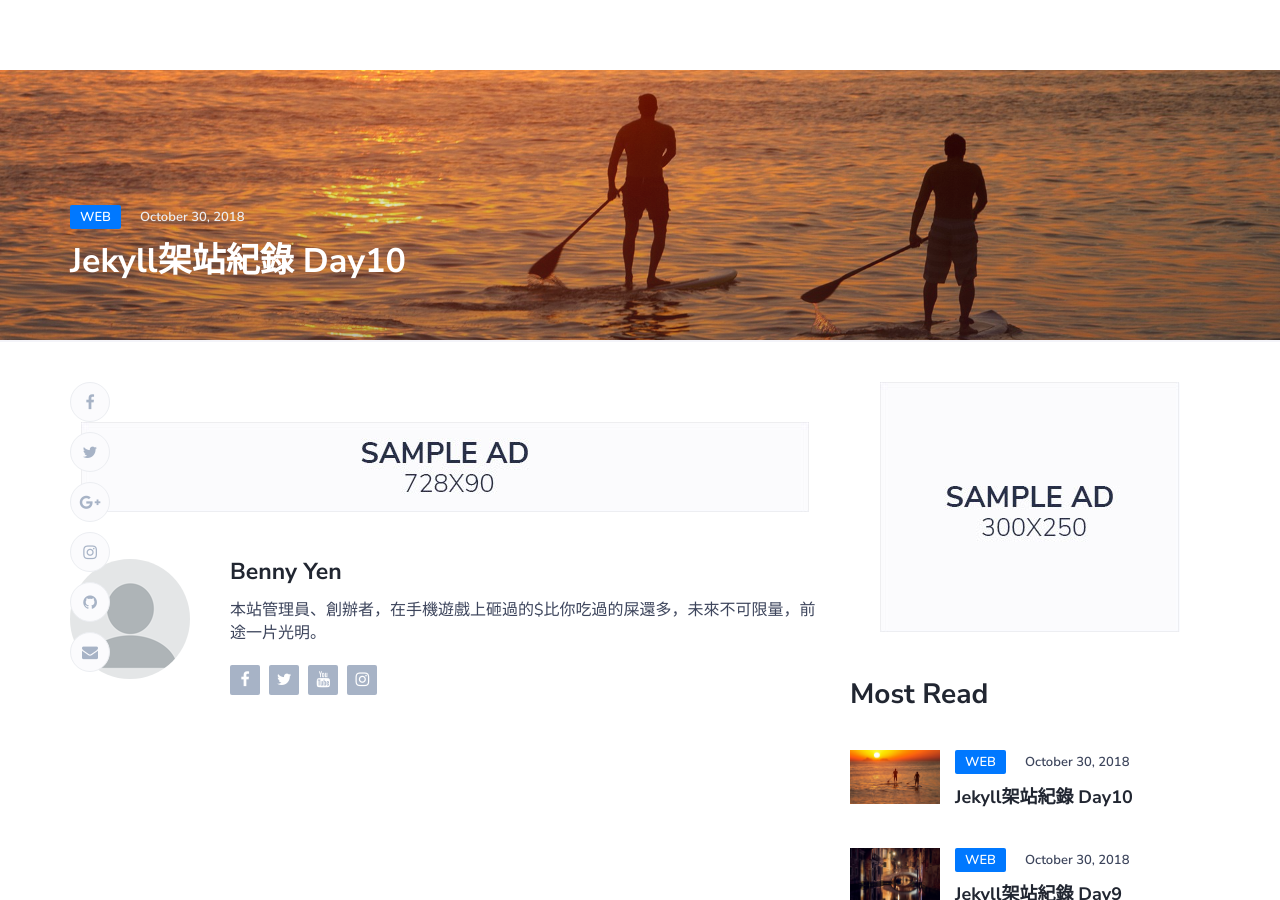
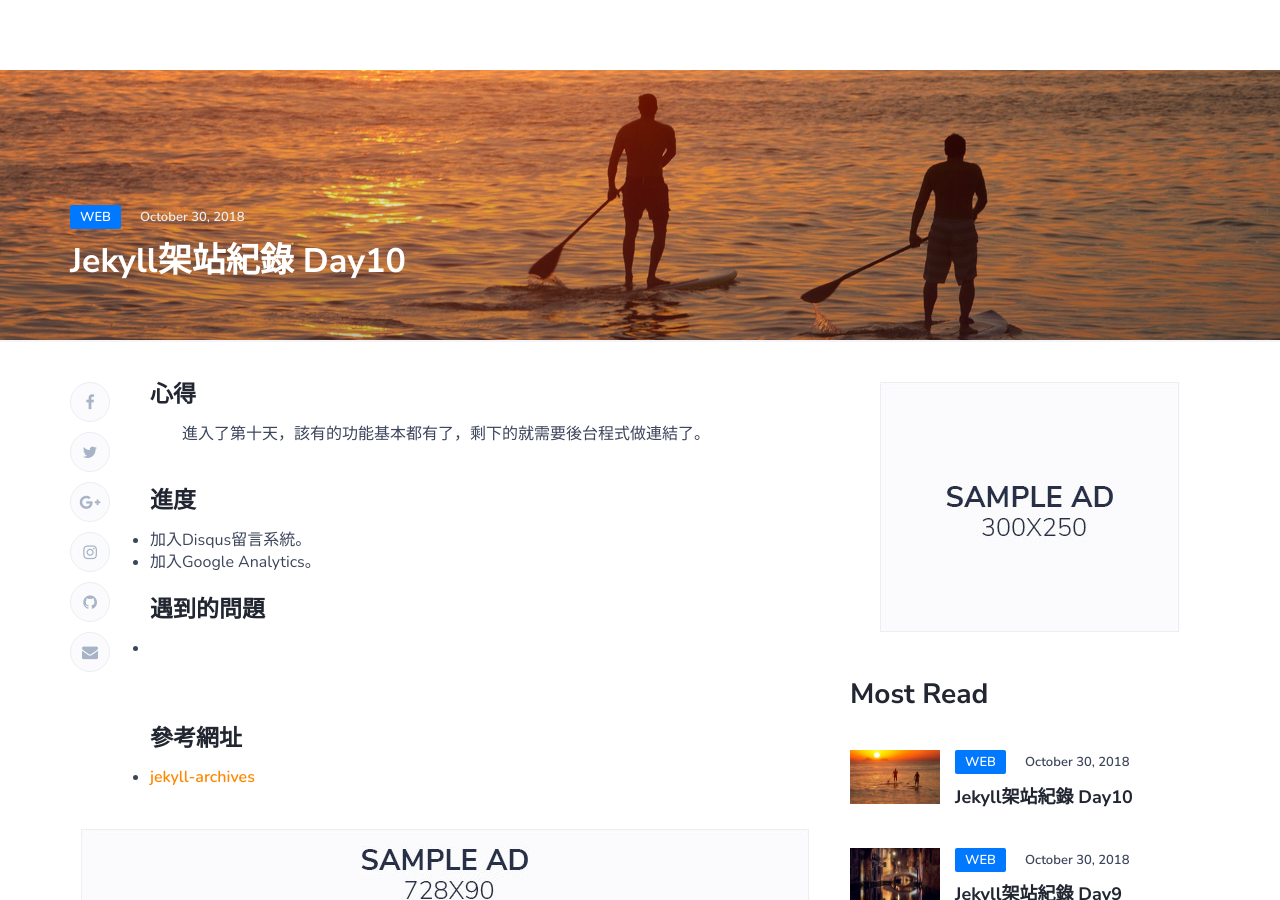
Before and after one commit to benny123tw/bh-blog, a Jekyll site: the page built from post/web/jekyll/_posts/2018-10-30-jekyll_Day10.md, in a window 1280 px wide and 900 px high. Built offline with Jekyll 4.4.1, drawn with Linux system fonts in a browser that asks for light colours; comment, search, counter and statistics services are not loaded.

Commit message:
Update post/web/jekyll/_posts/2018-10-30-jekyll_Day10.md

```diff
--- a/post/web/jekyll/_posts/2018-10-30-jekyll_Day10.md
+++ b/post/web/jekyll/_posts/2018-10-30-jekyll_Day10.md
@@ -6,3 +6,22 @@
 img: 11.jpg
 date: 2018-10-30
 ---
+### 心得
+進入了第十天，該有的功能基本都有了，剩下的就需要後台程式做連結了。
+<br>
+<br>
+### 進度
+* 加入Disqus留言系統。
+* 加入Google Analytics。
+<br>
+<br>
+### 遇到的問題
+*
+
+<br>
+<br>
+
+### 參考網址
+* [jekyll-archives][Jekyll Google Analytics]{:target="_blank"}
+
+[Jekyll Google Analytics]: https://desiredpersona.com/google-analytics-jekyll/
```
